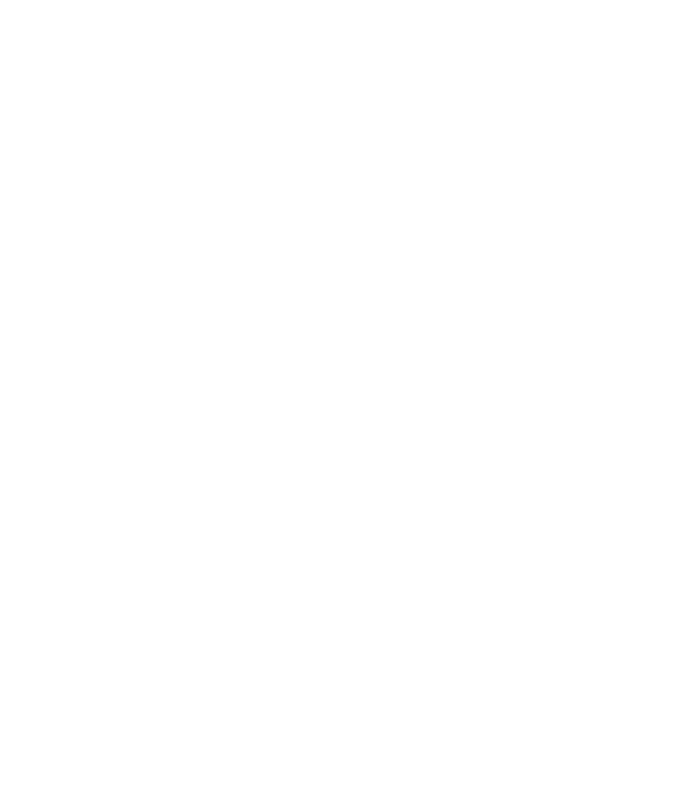
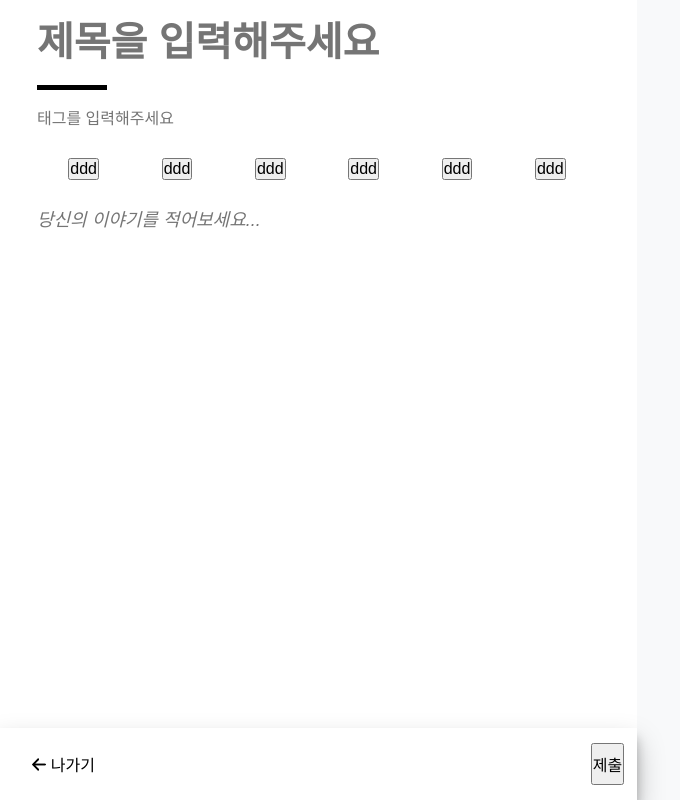
Before and after one commit to dohun08/Clone-Coding, a React (Create React App) app in the folder velog/: page /write in a window 1280 px wide. Before the commit this address had no page. Shown: the whole page, without its empty margins (3-683 px from the left). Built offline with nearby package versions, Linux system fonts and the light colour scheme.

Commit message:
add:Write페이지 스타일 추가

```diff
--- a/velog/public/index.html
+++ b/velog/public/index.html
@@ -8,7 +8,7 @@
       name="description"
       content="Web site created using create-react-app"
     />
-    <title>React App</title>
+    <title>Velog-Clone</title>
   </head>
   <body>
     <div id="root"></div>
--- a/velog/src/App.js
+++ b/velog/src/App.js
@@ -11,6 +11,12 @@
 import NewSrcG from './assets/ClockG.svg'
 import PeedG from './assets/wifiG.svg'
 import Box from './components/Box'
+import {BrowserRouter as Router,
+    Routes,
+    Route,
+    Link,
+
+} from "react-router-dom";
 import React, { useEffect, useState } from 'react';
 function App() {
     const [activeIndex, setActiveIndex] = useState(0);
@@ -58,9 +64,12 @@
                       <Alarm href={"https://velog.io/search"}>
                           <IconImg src={searchSrc} alt={"search"} />
                       </Alarm>
-                      <NewText>
-                            새 글 작성
-                      </NewText>
+                      <Link to={"/write"}>
+                        <NewText>
+                                새 글 작성
+                        </NewText>
+                      </Link>
+
                       <ProfillBox>
                           <Profill />
                           <BottomArrow src={BottomSrc} alt={"아래 화살표"} />
@@ -89,7 +98,6 @@
                         </Nav>
                  </MainBar>
             <Main>
-            <Main>
                 <MainSection>
                     {undata.length >0 ?  data.map((item) => (
                     <Box
@@ -107,7 +115,6 @@
                     ))}
                 </MainSection>
                 </Main>
-            </Main>
           </Container>
       </Body>
 
@@ -176,7 +183,7 @@
     display:flex;
     flex-flow:row nowrap;
     justify-content: space-between;
-    margin: 30px 0;
+    margin: 35px 0;
 `
 const GlobalStyle = createGlobalStyle`
     *{
@@ -235,7 +242,7 @@
     width: 100%;
 `
 const NewText = styled.div`
-    width: 35%;
+    padding: 7px 20px;
     border-radius: 30px;
     cursor: pointer;
     background-color: #F8F9FA;
--- a/velog/src/components/Box.js
+++ b/velog/src/components/Box.js
@@ -5,7 +5,6 @@
     const [hovered, setHovered] = useState(false);
     return(
         <Boxs
-            key={props.key}
             hovered={hovered}
             onMouseEnter={() => setHovered(true)}
             onMouseLeave={() => setHovered(false)}
--- a/velog/src/index.js
+++ b/velog/src/index.js
@@ -1,6 +1,7 @@
 import React from 'react';
 import ReactDOM from 'react-dom/client';
 import App from './App';
+import Write from './page/Write'
 import {BrowserRouter as Router,
     Routes,
     Route,
@@ -12,6 +13,7 @@
     <Router>
         <Routes>
             <Route path={'/'} element={<App />}></Route>
+            <Route path={'/write'} element={<Write />}></Route>
         </Routes>
     </Router>
 );
--- /dev/null
+++ b/velog/src/page/Write.js
@@ -0,0 +1,61 @@
+import { useState } from "react";
+import * as S from './Write.ts'
+import LeftSvg from '../assets/leftArrow.svg'
+function Write(){
+    const [title, setTitle] = useState("");
+    const [content, setContent] = useState("");
+    const days = new Date()
+    const year = days.getFullYear()
+    const Month = days.getMonth()
+    const date = days.getDate()
+    console.log(year)
+    const Create = async ()=>{
+        try{
+            const response = await fetch('http://localhost:3001/box', {
+                method:"POST",
+                headers:{
+                    'Content-Type':"application/json",
+                },
+                body: JSON.stringify({
+                    user_name:"dehgns12",
+                    title:title,
+                    img_file : "/img/img1.png",
+                    description:content,
+                    date:`${year}-${Month+1}-${date}`,
+                    like:0
+                })
+            })
+            if (response.ok) {
+                const data = await response.json();
+                console.log('성공:', data);
+            }
+        }catch(error){
+            console.log("error : ", error);
+        }
+    }
+    return(
+        <S.container className="container">
+            <S.GlobalStyle />
+            <S.form>
+                <S.title placeholder="제목을 입력해주세요" type="text" value={title} onChange={(e)=>setTitle(e.target.value)} />
+                <S.bar></S.bar>
+                <S.tag type="text" placeholder="태그를 입력해주세요"/>
+                <S.buttonBox>
+                    <button>ddd</button>
+                    <button>ddd</button>
+                    <button>ddd</button>
+                    <button>ddd</button>
+                    <button>ddd</button>
+                    <button>ddd</button>
+                </S.buttonBox>
+                <S.content placeholder="당신의 이야기를 적어보세요..." type="text" value={content} onChange={(e) =>setContent(e.target.value)} />
+                <S.footer>
+                <a  href="/"><S.exit><img src = {LeftSvg} />나가기</S.exit></a>
+                    <button type="butto" onClick={Create}>제출</button>
+                </S.footer>
+
+            </S.form>
+        </S.container>
+    )
+}
+export default Write;
--- /dev/null
+++ b/velog/src/page/Write.ts
@@ -0,0 +1,89 @@
+import styled, { createGlobalStyle } from "styled-components";
+
+export const GlobalStyle = createGlobalStyle`
+    *{
+        padding: 0;
+        margin: 0;
+        font-size: 100%;
+    }
+    html, body {
+        margin: 0; /* 모든 기본 마진 제거 */
+        padding: 0;
+        display: block; /* 필요한 경우에 추가 */
+        width: 100%; /* 필요시 추가 */
+        height: 100%; /* 필요시 추가 */
+    }
+    input[type="text"] {
+        border: none;
+        padding: 20px 40px;
+        outline: none;
+    }
+    a{
+        color: black;
+        text-decoration-line:none;
+    }
+`
+export const container = styled.div`
+    width: 100%;
+    background-color: #F8F9FA;
+`
+export const form = styled.form`
+    display: flex;
+    flex-flow: column wrap;
+    width: 50%;
+    background-color: white;
+    height: 100vh;
+`
+export const tag = styled.input`
+    width: 150px;
+    font-size: 16px;
+`
+export const title = styled.input`
+    font-size: 40px;
+    color: black;
+    font-weight: 700;
+`
+export const bar = styled.div`
+    width: 70px;
+    margin: 0 40px;
+    background-color: black;
+    height: 5px;
+`
+export const buttonBox = styled.div`
+    padding: 10px;
+    display: flex;
+    flex-direction: row;
+    padding: 10px  40px;
+    justify-content: space-around;
+
+`
+export const content = styled.input`
+    font-size: 18px;
+    &::placeholder{
+        font-style: italic;
+    }
+`
+export const footer = styled.footer`
+    position: absolute;
+    bottom: 0;
+    width: 48%;
+    padding: 15px 1%;
+    display: flex;
+    flex-direction: row;
+    justify-content: space-between;
+    box-shadow: 0 14px 28px rgba(0,0,0,0.25), 0 10px 10px rgba(0,0,0,0.22);
+`
+export const exit = styled.div`
+    display: flex;
+    align-items: center;
+    align-content: center;
+    padding: 8px 16px;
+    cursor: pointer;
+    border-radius: 5px;
+    &:hover{
+        background-color: #F4F4F4;
+    }
+    &>img{
+        width:25px;
+    }
+`
```
Also changed, not shown: velog/src/components/Header.js (added, +104 -0 lines), velog/src/db/data.json (+76 -11 lines), velog/src/assets/leftArrow.svg (added).
